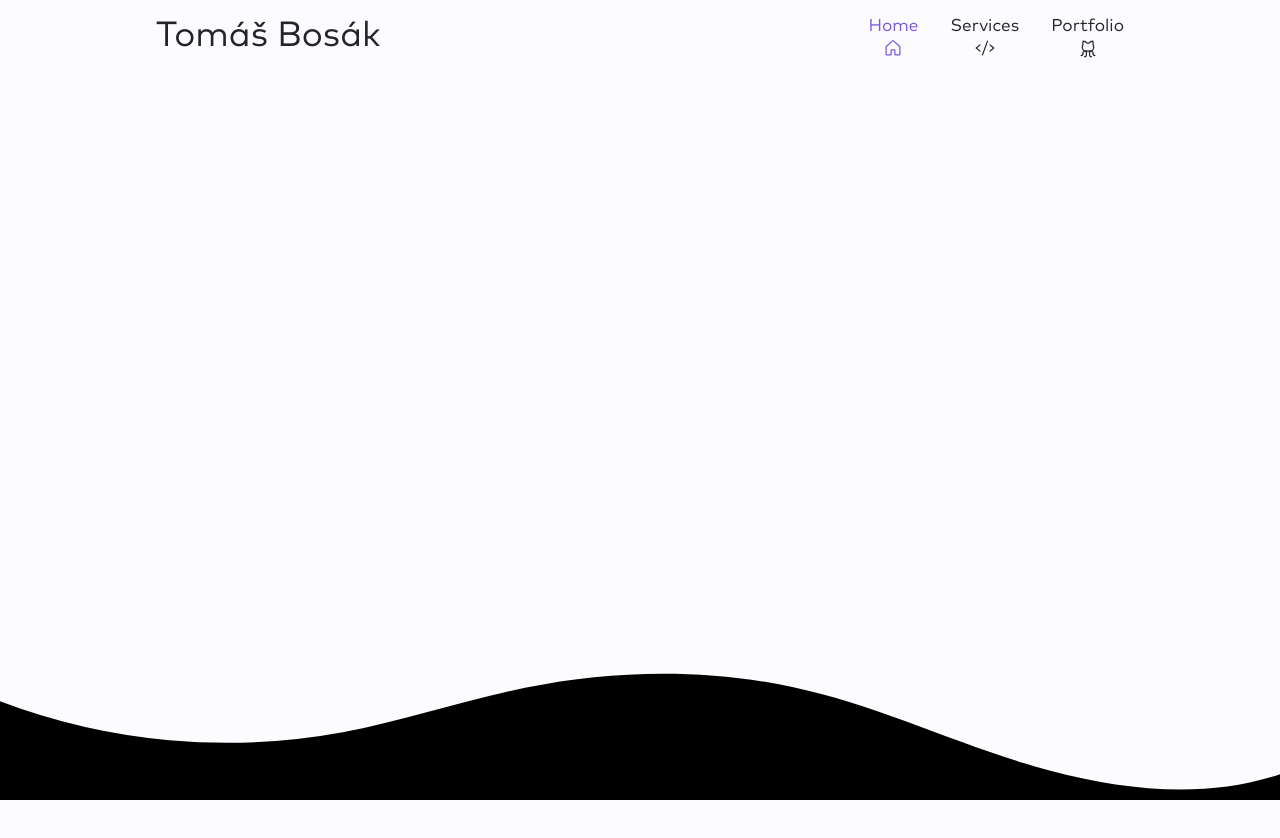
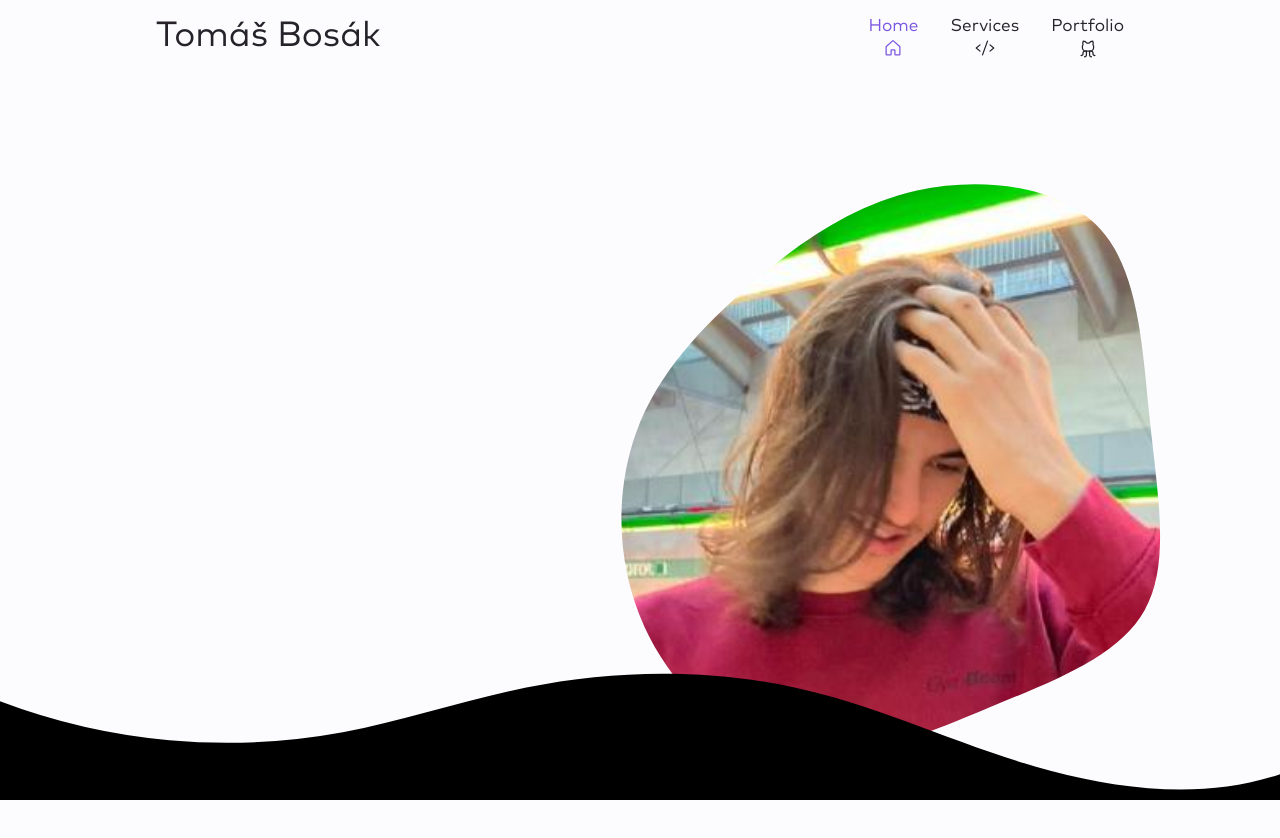
Before and after one commit to TomBos/Bosic.xyz, a React (Vite) app in the folder frontend/: page / in a window 1280 px wide. Shown: the top 838 px of the page. Before the commit the page ends 800 px from the top, so only its background shows below. Built offline with nearby package versions, Linux system fonts and the light colour scheme.

Commit message:
Image Blob

```diff
--- a/frontend/src/App.jsx
+++ b/frontend/src/App.jsx
@@ -3,13 +3,18 @@ import "./main.scss";
 
 
 import Navbar from "./components/navbar/navbar";
-
+import Blob from "./components/icons/blob";
 
 function App() {
 	return (
 		<>
 		<Navbar />
-    <h1>Web Dev</h1>
+
+
+    <div className="section">
+
+      <Blob/>
+    </div>
 
 
 
--- /dev/null
+++ b/frontend/src/components/icons/blob.jsx
@@ -0,0 +1,35 @@
+import "./blob.scss";
+
+function Blob() {
+    return (
+        <>
+            <div className="blob__container">
+                <svg
+                    className="IMG__blob"
+                    viewBox="0 0 200 200"
+                    height="750"
+                    width="750"
+                    xmlns="http://www.w3.org/2000/svg"
+                >
+                    <defs>
+                        <clipPath id="blobClipPath">
+                            <path
+                                fill="#FF0066"
+                                d="M52,-64.6C62.6,-53,63.3,-32.1,65.4,-12.7C67.4,6.8,70.8,24.8,63.9,37.1C57,49.4,39.9,55.9,22.3,63.1C4.6,70.4,-13.4,78.4,-30,75.4C-46.6,72.4,-61.7,58.4,-69.4,41.7C-77.1,25,-77.4,5.6,-71.7,-10.2C-66,-26,-54.2,-38.4,-41.3,-49.6C-28.4,-60.8,-14.2,-70.9,3.2,-74.8C20.7,-78.6,41.3,-76.2,52,-64.6Z"
+                                transform="translate(100 100)"
+                            />
+                        </clipPath>
+                    </defs>
+                    <image
+                        xlinkHref="LinuxUserImage.jpeg"
+                        clipPath="url(#blobClipPath)"
+                        height="100%"
+                        width="100%"
+                    />
+                </svg>
+            </div>
+        </>
+    );
+}
+
+export default Blob;
--- /dev/null
+++ b/frontend/src/components/icons/blob.scss
@@ -0,0 +1,5 @@
+.blob__container {
+	display: flex;
+	justify-content: flex-end;
+	align-items: center;
+}
--- a/frontend/src/components/navbar/navbar.jsx
+++ b/frontend/src/components/navbar/navbar.jsx
@@ -15,7 +15,7 @@ function Navbar() {
 					<div className="nav__menu " id="nav-menu">
 						<ul className="nav__list grid">
 							<li className="nav__item">
-								<a href="#home" className="nav__link active-link">
+								<a href="#" className="nav__link active-link">
 									 Home   <HomeIcon className="nav__icon" />
 								</a>
 							</li>
```
Also changed, not shown: frontend/public/LinuxUserImage.jpeg (added).
